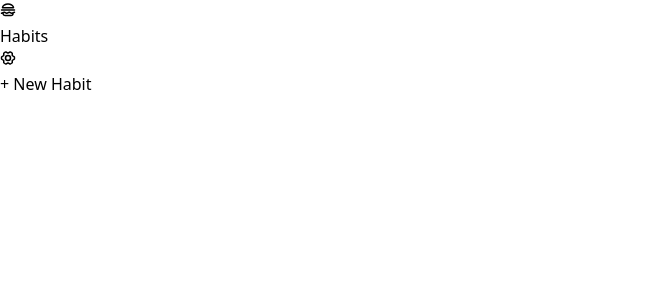
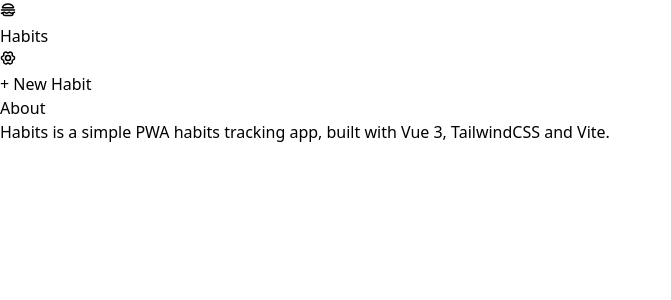
Before and after one commit to hhofner/habits, a Vue app: page / in a window 1280 px wide. Both pictures are taken after a click on the button 8 px from the left and 10 px from the top of the page. Shown: the top 300 px of the page, without its empty margins (0-671 px from the left). Built offline with nearby package versions, Linux system fonts and the light colour scheme.

Commit message:
Add about modal

```diff
--- a/src/App.vue
+++ b/src/App.vue
@@ -5,6 +5,7 @@
 import Settings from "./components/Settings.vue";
 import Hamburger from "./components/Hamburger.vue";
 import CreateHabitModal from "./components/CreateHabitModal.vue";
+import AboutModal from "./components/AboutModal.vue";
 import dayjs from "dayjs";
 import { nanoid } from "nanoid";
 import { mapTimestampsToDaysSince } from "./composables/mappers.ts";
@@ -17,6 +18,7 @@
 >("days", []);
 
 const openModal = ref(false);
+const openAboutModal = ref(false);
 const outsideClicked = ref(false);
 function onOutsideClicked() {
   outsideClicked.value = true;
@@ -108,7 +110,6 @@
 
 const habitContainerRef = ref<HTMLElement | null>(null);
 </script>
-
 <template>
   <div
     class="container max-w-sm mx-auto p-2 pt-6 text-white relative overflow-x-clip"
@@ -120,7 +121,7 @@
     <header
       class="flex justify-between py-4 mb-2 items-center sticky top-0 z-10 bg-black"
     >
-      <Hamburger />
+      <Hamburger @click="openAboutModal = true" />
       <h1 class="text-2xl">Habits</h1>
       <Settings />
     </header>
@@ -148,11 +149,18 @@
       </button>
     </section>
     <Teleport to="#modal">
-    <CreateHabitModal
-      :show="openModal"
-      @close="openModal = false"
-      @create="onCreate"
-    /></Teleport>
+      <CreateHabitModal
+        :show="openModal"
+        @close="openModal = false"
+        @create="onCreate"
+      />
+    </Teleport>
+    <Teleport to="#modal">
+      <AboutModal
+        :show="openAboutModal"
+        @close="openAboutModal = false"
+      />
+    </Teleport>
   </div>
 </template>
 
--- /dev/null
+++ b/src/components/AboutModal.vue
@@ -0,0 +1,42 @@
+<script setup>
+defineProps({
+	show: Boolean
+})
+</script>
+
+<template>
+<Transition name="modal">
+	<div v-if="show" class="z-20 w-full h-full fixed top-0 left-0 text-white transition-opacity">
+    <div
+      @click="$emit('close')"
+      class="w-full h-full bg-black opacity-60"
+    ></div>
+		<div class="absolute left-1/2 top-1/2 -translate-x-1/2 -translate-y-1/2 max-w-sm">
+			<div class="rounded-xl p-4 bg-gray-900 flex flex-col gap-2">
+				<h1 class="text-xl w-full text-center">About</h1>
+				<p>
+					Habits is a simple PWA habits tracking app,
+					built with Vue 3, TailwindCSS and Vite.
+				</p>
+			</div>
+		</div>
+	</div>
+
+</Transition>
+</template>
+
+<style scoped>
+.modal-enter-from {
+  opacity: 0;
+}
+
+.modal-leave-to {
+  opacity: 0;
+}
+
+.modal-enter-from .modal-container,
+.modal-leave-to .modal-container {
+  -webkit-transform: scale(1.1);
+  transform: scale(1.1);
+}
+</style>
```
